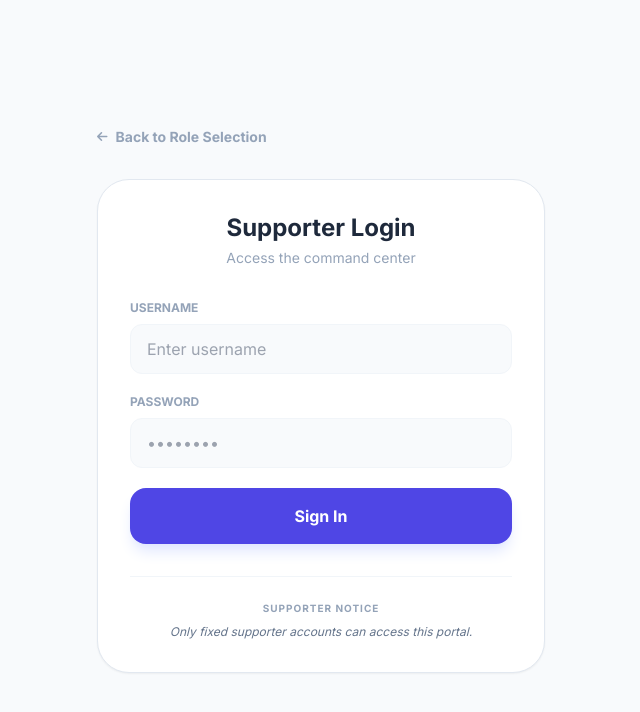
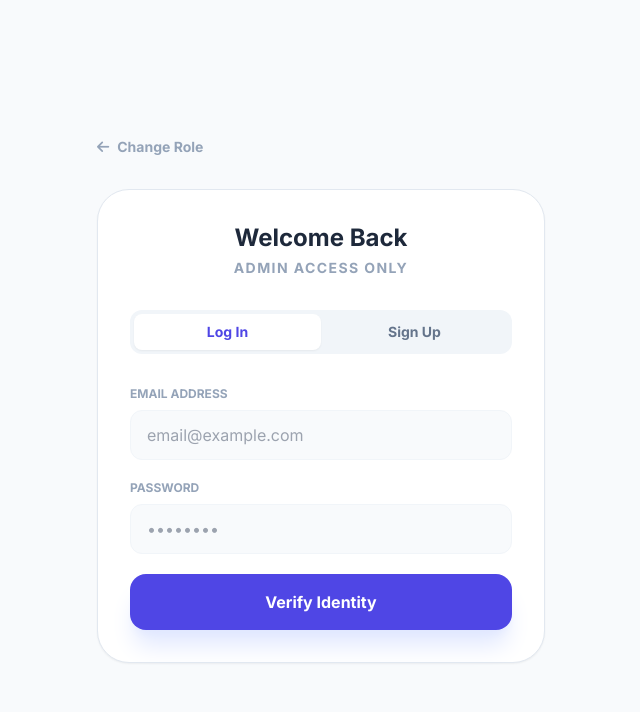
Before and after one commit to bongurishi/B-Progress., a React (Vite) app: page / in a window 1280 px wide. Both pictures are taken after a click on the button 408 px from the left and 522 px from the top of the page. Shown: the top 712 px of the page, without its empty margins (319-959 px from the left). Built offline with nearby package versions, Linux system fonts and the light colour scheme.

Commit message:
Update AuthScreen.tsx

```diff
--- a/components/AuthScreen.tsx
+++ b/components/AuthScreen.tsx
@@ -1,64 +1,48 @@
 
 import React, { useState } from 'react';
-import { User, Role } from '../types';
+import { Role, User } from '../types';
+import { DataService } from '../services/storage';
 
 interface AuthScreenProps {
-  onLogin: (user: User) => void;
-  onSignup: (user: User) => void;
-  users: User[];
+  onLoginSuccess: (user: User) => void;
 }
 
-const AuthScreen: React.FC<AuthScreenProps> = ({ onLogin, onSignup, users }) => {
+const AuthScreen: React.FC<AuthScreenProps> = ({ onLoginSuccess }) => {
   const [selectedRole, setSelectedRole] = useState<Role | null>(null);
   const [isLogin, setIsLogin] = useState(true);
-  const [username, setUsername] = useState('');
+  const [email, setEmail] = useState('');
   const [password, setPassword] = useState('');
   const [name, setName] = useState('');
   const [error, setError] = useState('');
+  const [loading, setLoading] = useState(false);
 
-  const handleSubmit = (e: React.FormEvent) => {
+  const handleSubmit = async (e: React.FormEvent) => {
     e.preventDefault();
     setError('');
+    setLoading(true);
 
-    if (isLogin) {
-      const user = users.find(u => u.username === username && u.password === password);
-      if (user) {
-        if (user.role !== selectedRole) {
-          setError(`This account is not registered as a ${selectedRole?.toLowerCase()}.`);
+    try {
+      if (isLogin) {
+        // Real Supabase Login
+        const user = await DataService.signIn(email, password);
+        // App.tsx handles the session listener
+      } else {
+        if (!email || !password || !name) {
+          setError('All fields are required');
           return;
         }
-        onLogin(user);
-      } else {
-        setError('Invalid username or password');
+        // Real Supabase Signup with Metadata
+        await DataService.signUp(email, password, {
+          name,
+          role: selectedRole || Role.FRIEND
+        });
+        setError('Verification email sent! Please check your inbox.');
       }
-    } else {
-      if (!username || !password || !name) {
-        setError('All fields are required');
-        return;
-      }
-      if (users.find(u => u.username === username)) {
-        setError('Username already taken');
-        return;
-      }
-      const newUser: User = {
-        id: Math.random().toString(36).substr(2, 9),
-        name,
-        username,
-        password,
-        role: Role.FRIEND,
-        joinedAt: new Date().toISOString(),
-      };
-      onSignup(newUser);
+    } catch (err: any) {
+      setError(err.message || 'Authentication failed');
+    } finally {
+      setLoading(false);
     }
-  };
-
-  const resetSelection = () => {
-    setSelectedRole(null);
-    setIsLogin(true);
-    setError('');
-    setUsername('');
-    setPassword('');
-    setName('');
   };
 
   if (!selectedRole) {
@@ -67,45 +51,33 @@ const AuthScreen: React.FC<AuthScreenProps> = ({ onLogin, onSignup, users }) =>
         <div className="max-w-4xl w-full">
           <div className="text-center mb-12">
             <div className="inline-flex items-center justify-center w-20 h-20 bg-indigo-600 text-white rounded-3xl shadow-2xl shadow-indigo-100 mb-6">
-              <i className="fas fa-seedling text-3xl"></i>
+              <i className="fas fa-lock text-3xl"></i>
             </div>
             <h1 className="text-5xl font-black text-slate-800 tracking-tight mb-4">B-Progress</h1>
-            <p className="text-slate-500 text-lg">Private Growth & Accountability Platform</p>
+            <p className="text-slate-500 text-lg uppercase tracking-widest font-black text-xs">Secure Cloud Accountability</p>
           </div>
 
           <div className="grid grid-cols-1 md:grid-cols-2 gap-8">
-            {/* Supporter Option */}
             <button
               onClick={() => setSelectedRole(Role.ADMIN)}
-              className="group bg-white p-10 rounded-[2.5rem] border border-slate-200 shadow-sm hover:shadow-xl hover:border-indigo-300 transition-all text-left flex flex-col items-center md:items-start"
+              className="group bg-white p-10 rounded-[2.5rem] border border-slate-200 shadow-sm hover:shadow-xl hover:border-indigo-300 transition-all text-left"
             >
-              <div className="w-16 h-16 bg-indigo-50 text-indigo-600 rounded-2xl flex items-center justify-center text-2xl mb-6 group-hover:scale-110 transition-transform">
+              <div className="w-16 h-16 bg-indigo-50 text-indigo-600 rounded-2xl flex items-center justify-center text-2xl mb-6">
                 <i className="fas fa-user-shield"></i>
               </div>
-              <h2 className="text-2xl font-black text-slate-800 mb-2">I am a Supporter</h2>
-              <p className="text-slate-500 leading-relaxed">
-                Log in as the primary coach to monitor progress, provide guidance, and motivate your friends.
-              </p>
-              <div className="mt-8 text-indigo-600 font-bold flex items-center gap-2">
-                Continue to Login <i className="fas fa-arrow-right text-xs"></i>
-              </div>
+              <h2 className="text-2xl font-black text-slate-800 mb-2">Supporter</h2>
+              <p className="text-slate-500 leading-relaxed text-sm">Access global progress logs and manage your cohort.</p>
             </button>
 
-            {/* Friend Option */}
             <button
               onClick={() => setSelectedRole(Role.FRIEND)}
-              className="group bg-white p-10 rounded-[2.5rem] border border-slate-200 shadow-sm hover:shadow-xl hover:border-emerald-300 transition-all text-left flex flex-col items-center md:items-start"
+              className="group bg-white p-10 rounded-[2.5rem] border border-slate-200 shadow-sm hover:shadow-xl hover:border-emerald-300 transition-all text-left"
             >
-              <div className="w-16 h-16 bg-emerald-50 text-emerald-600 rounded-2xl flex items-center justify-center text-2xl mb-6 group-hover:scale-110 transition-transform">
+              <div className="w-16 h-16 bg-emerald-50 text-emerald-600 rounded-2xl flex items-center justify-center text-2xl mb-6">
                 <i className="fas fa-user-friends"></i>
               </div>
-              <h2 className="text-2xl font-black text-slate-800 mb-2">I am a Friend</h2>
-              <p className="text-slate-500 leading-relaxed">
-                Log in or sign up to track your learning journey, log journals, and get human accountability.
-              </p>
-              <div className="mt-8 text-emerald-600 font-bold flex items-center gap-2">
-                Get Started <i className="fas fa-arrow-right text-xs"></i>
-              </div>
+              <h2 className="text-2xl font-black text-slate-800 mb-2">Friend</h2>
+              <p className="text-slate-500 leading-relaxed text-sm">Track your personal daily tasks and reflection journals.</p>
             </button>
           </div>
         </div>
@@ -117,93 +89,61 @@ const AuthScreen: React.FC<AuthScreenProps> = ({ onLogin, onSignup, users }) =>
     <div className="min-h-screen bg-slate-50 flex items-center justify-center p-4">
       <div className="max-w-md w-full">
         <button
-          onClick={resetSelection}
-          className="flex items-center gap-2 text-slate-400 hover:text-indigo-600 font-bold text-sm mb-8 transition-colors"
+          onClick={() => setSelectedRole(null)}
+          className="flex items-center gap-2 text-slate-400 hover:text-indigo-600 font-bold text-sm mb-8"
         >
-          <i className="fas fa-arrow-left text-xs"></i> Back to Role Selection
+          <i className="fas fa-arrow-left"></i> Change Role
         </button>
 
         <div className="bg-white p-8 rounded-[2rem] shadow-sm border border-slate-200">
           <div className="text-center mb-8">
-            <h2 className="text-2xl font-black text-slate-800">
-              {selectedRole === Role.ADMIN ? 'Supporter Login' : (isLogin ? 'Friend Login' : 'Create Friend Account')}
-            </h2>
-            <p className="text-sm text-slate-400 mt-1">
-              {selectedRole === Role.ADMIN ? 'Access the command center' : 'Track your growth and consistency'}
-            </p>
+            <h2 className="text-2xl font-black text-slate-800">{isLogin ? 'Welcome Back' : 'Create Account'}</h2>
+            <p className="text-sm text-slate-400 mt-1 uppercase font-black text-[10px] tracking-widest">{selectedRole} Access Only</p>
           </div>
 
-          {selectedRole === Role.FRIEND && (
-            <div className="flex bg-slate-100 p-1 rounded-xl mb-8">
-              <button
-                onClick={() => setIsLogin(true)}
-                className={`flex-1 py-2 text-sm font-bold rounded-lg transition-all ${isLogin ? 'bg-white text-emerald-600 shadow-sm' : 'text-slate-500 hover:text-slate-700'}`}
-              >
-                Log In
-              </button>
-              <button
-                onClick={() => setIsLogin(false)}
-                className={`flex-1 py-2 text-sm font-bold rounded-lg transition-all ${!isLogin ? 'bg-white text-emerald-600 shadow-sm' : 'text-slate-500 hover:text-slate-700'}`}
-              >
-                Sign Up
-              </button>
-            </div>
-          )}
+          <div className="flex bg-slate-100 p-1 rounded-xl mb-8">
+            <button onClick={() => setIsLogin(true)} className={`flex-1 py-2 text-sm font-bold rounded-lg transition-all ${isLogin ? 'bg-white text-indigo-600 shadow-sm' : 'text-slate-500'}`}>Log In</button>
+            <button onClick={() => setIsLogin(false)} className={`flex-1 py-2 text-sm font-bold rounded-lg transition-all ${!isLogin ? 'bg-white text-indigo-600 shadow-sm' : 'text-slate-500'}`}>Sign Up</button>
+          </div>
 
           <form onSubmit={handleSubmit} className="space-y-5">
-            {!isLogin && selectedRole === Role.FRIEND && (
+            {!isLogin && (
               <div>
-                <label className="block text-xs font-bold text-slate-400 uppercase mb-2">Full Name</label>
+                <label className="block text-xs font-bold text-slate-400 uppercase mb-2">Display Name</label>
                 <input
-                  type="text"
-                  value={name}
-                  onChange={(e) => setName(e.target.value)}
-                  className="w-full px-4 py-3 bg-slate-50 border border-slate-100 rounded-xl focus:ring-2 focus:ring-emerald-500 outline-none"
-                  placeholder="John Doe"
+                  type="text" value={name} onChange={(e) => setName(e.target.value)}
+                  className="w-full px-4 py-3 bg-slate-50 border border-slate-100 rounded-xl outline-none focus:ring-2 focus:ring-indigo-500"
+                  placeholder="Your Name"
                 />
               </div>
             )}
             <div>
-              <label className="block text-xs font-bold text-slate-400 uppercase mb-2">Username</label>
+              <label className="block text-xs font-bold text-slate-400 uppercase mb-2">Email Address</label>
               <input
-                type="text"
-                value={username}
-                onChange={(e) => setUsername(e.target.value)}
-                className={`w-full px-4 py-3 bg-slate-50 border border-slate-100 rounded-xl focus:ring-2 outline-none ${selectedRole === Role.ADMIN ? 'focus:ring-indigo-500' : 'focus:ring-emerald-500'}`}
-                placeholder="Enter username"
+                type="email" value={email} onChange={(e) => setEmail(e.target.value)}
+                className="w-full px-4 py-3 bg-slate-50 border border-slate-100 rounded-xl outline-none focus:ring-2 focus:ring-indigo-500"
+                placeholder="email@example.com"
               />
             </div>
             <div>
               <label className="block text-xs font-bold text-slate-400 uppercase mb-2">Password</label>
               <input
-                type="password"
-                value={password}
-                onChange={(e) => setPassword(e.target.value)}
-                className={`w-full px-4 py-3 bg-slate-50 border border-slate-100 rounded-xl focus:ring-2 outline-none ${selectedRole === Role.ADMIN ? 'focus:ring-indigo-500' : 'focus:ring-emerald-500'}`}
+                type="password" value={password} onChange={(e) => setPassword(e.target.value)}
+                className="w-full px-4 py-3 bg-slate-50 border border-slate-100 rounded-xl outline-none focus:ring-2 focus:ring-indigo-500"
                 placeholder="••••••••"
               />
             </div>
 
-            {error && <p className="text-red-500 text-xs font-bold text-center">{error}</p>}
+            {error && <p className="text-red-500 text-xs font-bold text-center bg-red-50 p-3 rounded-lg">{error}</p>}
 
             <button
-              type="submit"
-              className={`w-full py-4 text-white font-bold rounded-2xl shadow-lg transition-all ${
-                selectedRole === Role.ADMIN
-                  ? 'bg-indigo-600 hover:bg-indigo-700 shadow-indigo-100'
-                  : 'bg-emerald-600 hover:bg-emerald-700 shadow-emerald-100'
-              }`}
+              type="submit" disabled={loading}
+              className="w-full py-4 bg-indigo-600 text-white font-bold rounded-2xl shadow-xl shadow-indigo-100 hover:bg-indigo-700 transition-all flex items-center justify-center gap-2"
             >
-              {isLogin ? 'Sign In' : 'Create Account'}
+              {loading && <i className="fas fa-spinner animate-spin"></i>}
+              {isLogin ? 'Verify Identity' : 'Register Account'}
             </button>
           </form>
-
-          {selectedRole === Role.ADMIN && (
-            <div className="mt-8 pt-6 border-t border-slate-100 text-center">
-              <p className="text-[10px] text-slate-400 uppercase tracking-widest font-bold">Supporter notice</p>
-              <p className="text-xs text-slate-500 mt-2 italic">Only fixed supporter accounts can access this portal.</p>
-            </div>
-          )}
         </div>
       </div>
     </div>
```
